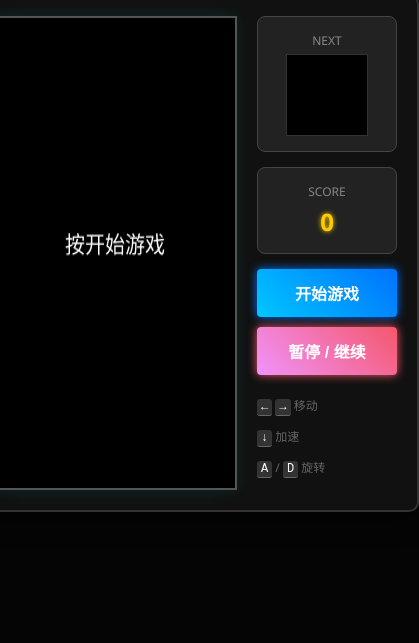
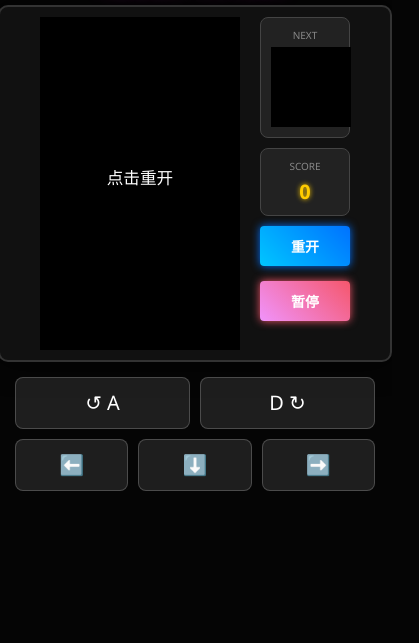
Before and after one commit to yangzhiyuan2003/glax-TEST0101, a website: page index.html in a window 390 px wide. Shown: the part 201-844 px from the top of the page, 419 px wide, since content can reach past the window. Drawn offline with Linux system fonts and the light colour scheme.

Commit message:
Update index.html

```diff
--- a/index.html
+++ b/index.html
@@ -2,105 +2,133 @@
 <html lang="zh-CN">
 <head>
 <meta charset="UTF-8">
-<meta name="viewport" content="width=device-width, initial-scale=1.0">
-<title>霓虹方块 Neon Tetris</title>
+<meta name="viewport" content="width=device-width, initial-scale=1.0, maximum-scale=1.0, user-scalable=no">
+<title>霓虹方块 Neon Tetris - 触屏版</title>
 <style>
     body {
-        background-color: #050505; /* 深黑背景 */
+        background-color: #050505;
         color: #fff;
         font-family: 'Segoe UI', sans-serif;
         display: flex;
         flex-direction: column;
         align-items: center;
-        justify-content: center;
-        height: 100vh;
+        justify-content: center; /* 垂直居中 */
+        min-height: 100vh;
         margin: 0;
-        overflow: hidden;
+        overflow: hidden; /* 禁止页面滚动 */
+        touch-action: none; /* 禁止默认触控手势 */
     }
 
     h1 {
         color: #fff;
         text-shadow: 0 0 10px #fff, 0 0 20px #ff00de;
-        margin: 0 0 20px 0;
+        margin: 10px 0;
         letter-spacing: 3px;
         font-style: italic;
+        font-size: 1.5rem;
     }
 
+    /* 游戏主容器 */
     .game-wrapper {
         display: flex;
         gap: 20px;
-        padding: 20px;
+        padding: 15px;
         border: 2px solid #333;
         border-radius: 10px;
         background: #111;
         box-shadow: 0 0 30px rgba(0,0,0,0.8);
+        align-items: flex-start;
     }
+
+    canvas { display: block; background: #000; }
 
     .main-stage {
         border: 2px solid #555;
-        background-color: #000;
         box-shadow: 0 0 15px rgba(0, 255, 255, 0.1);
     }
 
     .sidebar {
         display: flex;
         flex-direction: column;
-        min-width: 140px;
+        width: 120px;
+        gap: 10px;
     }
 
     .panel {
         background: #222;
-        padding: 15px;
-        margin-bottom: 15px;
+        padding: 10px;
         border-radius: 8px;
         border: 1px solid #444;
         text-align: center;
     }
 
-    .label { font-size: 12px; color: #888; margin-bottom: 5px; text-transform: uppercase;}
-    .value { font-size: 24px; color: #ffcc00; font-weight: bold; text-shadow: 0 0 5px #ffcc00; }
+    .label { font-size: 10px; color: #888; margin-bottom: 5px; text-transform: uppercase;}
+    .value { font-size: 20px; color: #ffcc00; font-weight: bold; text-shadow: 0 0 5px #ffcc00; }
 
-    /* 按钮样式 */
+    /* PC端按钮样式 */
     .btn {
         width: 100%;
-        padding: 12px;
-        margin-bottom: 10px;
+        padding: 10px;
         border: none;
         border-radius: 4px;
-        font-size: 16px;
+        font-size: 14px;
         font-weight: bold;
         cursor: pointer;
         text-transform: uppercase;
-        transition: 0.2s;
         color: #fff;
+        margin-bottom: 5px;
     }
-    .btn-start { background: linear-gradient(45deg, #00c6ff, #0072ff); box-shadow: 0 0 10px #0072ff; }
-    .btn-start:hover { filter: brightness(1.2); }
+    .btn-start { background: linear-gradient(45deg, #00c6ff, #0072ff); box-shadow: 0 0 8px #0072ff; }
+    .btn-pause { background: linear-gradient(45deg, #f093fb, #f5576c); box-shadow: 0 0 8px #f5576c; }
+    .btn:active { transform: scale(0.95); }
 
-    .btn-pause { background: linear-gradient(45deg, #f093fb, #f5576c); box-shadow: 0 0 10px #f5576c; }
-    .btn-pause:hover { filter: brightness(1.2); }
+    .controls-help { font-size: 10px; color: #666; text-align: left; display: block; }
 
-    /* 下一个方块画布 */
-    #nextCanvas {
-        background: #000;
-        margin: 0 auto;
-        display: block;
-        border: 1px solid #333;
+    /* --- 移动端虚拟按键 (默认隐藏) --- */
+    .mobile-controls {
+        display: none;
+        width: 100%;
+        max-width: 360px;
+        margin-top: 15px;
+        gap: 10px;
     }
 
-    .controls-help {
-        font-size: 12px;
-        color: #666;
-        line-height: 1.5;
-        text-align: left;
+    .control-row { display: flex; justify-content: space-between; gap: 10px; width: 100%; }
+
+    .m-btn {
+        flex: 1;
+        height: 50px; /* 增大触控面积 */
+        background: rgba(255, 255, 255, 0.1);
+        border: 1px solid rgba(255, 255, 255, 0.2);
+        border-radius: 8px;
+        color: #fff;
+        font-size: 20px;
+        display: flex;
+        justify-content: center;
+        align-items: center;
+        user-select: none;
+        touch-action: manipulation;
+        transition: 0.1s;
     }
-    kbd {
-        background: #333;
-        padding: 1px 4px;
-        border-radius: 3px;
-        color: #fff;
-        font-family: monospace;
-        border-bottom: 1px solid #666;
+    /* 按下发光 */
+    .m-btn:active { background: rgba(0, 255, 221, 0.3); box-shadow: 0 0 15px #00ffdd; border-color: #00ffdd; }
+    .m-btn.rotate-btn:active { background: rgba(255, 0, 221, 0.3); box-shadow: 0 0 15px #ff00de; border-color: #ff00de; }
+
+    /* --- 响应式适配 --- */
+    @media (max-width: 600px) {
+        .game-wrapper {
+            flex-direction: row; /* 保持水平，但调整比例 */
+            padding: 10px;
+            width: 95vw;
+            justify-content: center;
+        }
+        .sidebar { width: 90px; } /* 侧边栏变窄 */
+        .controls-help { display: none; } /* 手机上隐藏键盘提示 */
+
+        /* 稍微缩小游戏画面以适应小屏 */
+        .main-stage { width: 200px; height: 333px; }
+
+        .mobile-controls { display: flex; flex-direction: column; } /* 显示虚拟按键 */
     }
 </style>
 </head>
@@ -109,7 +137,7 @@
     <h1>NEON TETRIS</h1>
 
     <div class="game-wrapper">
-        <canvas id="tetris" width="240" height="400" class="main-stage"></canvas>
+        <canvas id="tetris"></canvas>
 
         <div class="sidebar">
             <div class="panel">
@@ -122,14 +150,24 @@
                 <div class="value" id="score">0</div>
             </div>
 
-            <button class="btn btn-start" onclick="startGame()">开始游戏</button>
-            <button class="btn btn-pause" onclick="togglePause()">暂停 / 继续</button>
+            <button class="btn btn-start" onclick="startGame()">重开</button>
+            <button class="btn btn-pause" onclick="togglePause()">暂停</button>
 
             <div class="controls-help">
-                <p><kbd>←</kbd> <kbd>→</kbd> 移动</p>
-                <p><kbd>↓</kbd> 加速</p>
-                <p><kbd>A</kbd> / <kbd>D</kbd> 旋转</p>
+                ← → 移动<br>↓ 加速<br>A / D 旋转
             </div>
+        </div>
+    </div>
+
+    <div class="mobile-controls">
+        <div class="control-row">
+            <div class="m-btn rotate-btn" onclick="playerRotate(-1)">↺ A</div>
+            <div class="m-btn rotate-btn" onclick="playerRotate(1)">D ↻</div>
+        </div>
+        <div class="control-row">
+            <div class="m-btn" onclick="playerMove(-1)">⬅️</div>
+            <div class="m-btn" onclick="playerDrop()">⬇️</div>
+            <div class="m-btn" onclick="playerMove(1)">➡️</div>
         </div>
     </div>
 
@@ -140,24 +178,25 @@
     const nextCtx = nextCanvas.getContext('2d');
     const scoreElement = document.getElementById('score');
 
-    // 缩放画布以适应逻辑坐标 (20px 一格)
-    ctx.scale(20, 20);
+    // 动态调整画布分辨率，匹配CSS显示的物理尺寸
+    function resizeCanvas() {
+        // 如果是手机（屏幕宽度小于600），用小尺寸逻辑
+        if(window.innerWidth < 600) {
+            canvas.width = 200;
+            canvas.height = 333;
+            ctx.scale(16.66, 16.66); // 200/12 ≈ 16.66
+        } else {
+            canvas.width = 240;
+            canvas.height = 400;
+            ctx.scale(20, 20);
+        }
+    }
+    resizeCanvas();
+    // nextCanvas 保持固定缩放
     nextCtx.scale(20, 20);
 
-    // 强对比霓虹色盘
-    const colors = [
-        null,
-        '#FF0055', // T - 玫红
-        '#00FFDD', // I - 青色
-        '#CCFF00', // L - 荧光绿
-        '#FFD500', // J - 金黄
-        '#0088FF', // O - 亮蓝
-        '#AA00FF', // Z - 紫色
-        '#FF5500', // S - 橙红
-    ];
+    const colors = [null, '#FF0055', '#00FFDD', '#CCFF00', '#FFD500', '#0088FF', '#AA00FF', '#FF5500'];
 
-    // 方块形状
-    const pieces = 'ILJOTSZ';
     function createPiece(type) {
         if (type === 'I') return [[0, 1, 0, 0],[0, 1, 0, 0],[0, 1, 0, 0],[0, 1, 0, 0]];
         if (type === 'L') return [[0, 2, 0],[0, 2, 0],[0, 2, 2]];
@@ -168,14 +207,8 @@
         if (type === 'T') return [[0, 7, 0],[7, 7, 7],[0, 0, 0]];
     }
 
-    // 游戏状态
     const arena = createMatrix(12, 20);
-    const player = {
-        pos: {x: 0, y: 0},
-        matrix: null,
-        next: null, // 下一个方块
-        score: 0,
-    };
+    const player = { pos: {x: 0, y: 0}, matrix: null, next: null, score: 0 };
 
     let dropCounter = 0;
     let dropInterval = 1000;
@@ -189,8 +222,6 @@
         while (h--) matrix.push(new Array(w).fill(0));
         return matrix;
     }
-
-    // --- 核心逻辑 ---
 
     function arenaSweep() {
         let rowCount = 1;
@@ -217,33 +248,24 @@
         return false;
     }
 
-    // 绘制主函数
     function draw() {
-        // 黑色背景
         ctx.fillStyle = '#000';
-        ctx.fillRect(0, 0, canvas.width, canvas.height);
+        ctx.fillRect(0, 0, canvas.width/ (window.innerWidth < 600 ? 16.66 : 20), canvas.height/ (window.innerWidth < 600 ? 16.66 : 20)); // 清屏
 
         drawMatrix(arena, {x: 0, y: 0}, ctx);
         drawMatrix(player.matrix, player.pos, ctx);
     }
 
-    // 绘制方块通用函数 (带霓虹光效)
     function drawMatrix(matrix, offset, context) {
         matrix.forEach((row, y) => {
             row.forEach((value, x) => {
                 if (value !== 0) {
                     const color = colors[value];
-
-                    // 1. 设置发光效果
                     context.shadowBlur = 15;
                     context.shadowColor = color;
-
-                    // 2. 绘制方块主体
                     context.fillStyle = color;
                     context.fillRect(x + offset.x, y + offset.y, 1, 1);
-
-                    // 3. 绘制内部亮边 (增加立体感)
-                    context.shadowBlur = 0; // 边框不需要发光太强，不然糊了
+                    context.shadowBlur = 0;
                     context.lineWidth = 0.05;
                     context.strokeStyle = 'rgba(255,255,255,0.8)';
                     context.strokeRect(x + offset.x, y + offset.y, 1, 1);
@@ -252,13 +274,10 @@
         });
     }
 
-    // 绘制预览区
     function drawNext() {
         nextCtx.fillStyle = '#000';
-        nextCtx.fillRect(0, 0, nextCanvas.width, nextCanvas.height);
-
+        nextCtx.fillRect(0, 0, nextCanvas.width/20, nextCanvas.height/20);
         if(player.next) {
-            // 计算居中偏移
             const offsetX = (4 - player.next[0].length) / 2;
             const offsetY = (4 - player.next.length) / 2;
             drawMatrix(player.next, {x: offsetX, y: offsetY}, nextCtx);
@@ -274,6 +293,7 @@
     }
 
     function playerDrop() {
+        if(isPaused || isGameOver) return;
         player.pos.y++;
         if (collide(arena, player)) {
             player.pos.y--;
@@ -285,51 +305,13 @@
     }
 
     function playerMove(dir) {
+        if(isPaused || isGameOver) return;
         player.pos.x += dir;
         if (collide(arena, player)) player.pos.x -= dir;
     }
 
-    function playerReset() {
-        // 如果还没有“下一个”，先生成一个
-        if(player.next === null) {
-            player.next = createPiece(pieces[pieces.length * Math.random() | 0]);
-        }
-
-        // 当前方块 = 下一个方块
-        player.matrix = player.next;
-        // 生成新的“下一个”
-        player.next = createPiece(pieces[pieces.length * Math.random() | 0]);
-
-        // 绘制预览
-        drawNext();
-
-        // 放置在顶部中心
-        player.pos.y = 0;
-        player.pos.x = (arena[0].length / 2 | 0) - (player.matrix[0].length / 2 | 0);
-
-        // 判定GAMEOVER
-        if (collide(arena, player)) {
-            isGameOver = true;
-            isPaused = true;
-            ctx.fillStyle = "rgba(0,0,0,0.75)";
-            ctx.fillRect(0, 0, canvas.width/20, canvas.height/20); // 覆盖全屏
-
-            // 绘制 Game Over 文字
-            ctx.shadowColor = "#fff";
-            ctx.shadowBlur = 10;
-            ctx.fillStyle = "#fff";
-            ctx.font = "1px Arial";
-            ctx.textAlign = "center";
-            ctx.fillText("GAME OVER", 6, 9);
-            ctx.font = "0.6px Arial";
-            ctx.fillText("Score: " + player.score, 6, 11);
-
-            // 停止循环
-            cancelAnimationFrame(requestId);
-        }
-    }
-
     function playerRotate(dir) {
+        if(isPaused || isGameOver) return;
         const pos = player.pos.x;
         let offset = 1;
         rotate(player.matrix, dir);
@@ -354,46 +336,58 @@
         else matrix.reverse();
     }
 
+    function playerReset() {
+        if(player.next === null) player.next = createPiece('ILJOTSZ'[Math.random()*7|0]);
+        player.matrix = player.next;
+        player.next = createPiece('ILJOTSZ'[Math.random()*7|0]);
+        drawNext();
+        player.pos.y = 0;
+        player.pos.x = (arena[0].length / 2 | 0) - (player.matrix[0].length / 2 | 0);
+
+        if (collide(arena, player)) {
+            isGameOver = true;
+            isPaused = true;
+            ctx.shadowBlur = 0;
+            ctx.fillStyle = "rgba(0,0,0,0.75)";
+            // 简单覆盖全屏
+            ctx.fillRect(0, 0, 20, 20);
+            ctx.fillStyle = "#fff";
+            ctx.font = "1px Arial";
+            ctx.textAlign = "center";
+            ctx.fillText("GAME OVER", 6, 9);
+            cancelAnimationFrame(requestId);
+        }
+    }
+
     function update(time = 0) {
         if(isPaused) return;
-
         const deltaTime = time - lastTime;
         lastTime = time;
-
         dropCounter += deltaTime;
-        if (dropCounter > dropInterval) {
-            playerDrop();
-        }
-
+        if (dropCounter > dropInterval) playerDrop();
         draw();
         requestId = requestAnimationFrame(update);
     }
 
-    // --- 控制函数 ---
-
     function startGame() {
-        // 重置所有状态
         arena.forEach(row => row.fill(0));
         player.score = 0;
-        player.next = null; // 清空以便重新生成
+        player.next = null;
         scoreElement.innerText = 0;
         isGameOver = false;
         isPaused = false;
-        dropInterval = 1000;
-
         if(requestId) cancelAnimationFrame(requestId);
         playerReset();
         update();
     }
 
     function togglePause() {
-        if(isGameOver) return; // 结束状态下不能暂停
+        if(isGameOver) return;
         isPaused = !isPaused;
         if(!isPaused) {
-            lastTime = performance.now(); // 防止暂停后时间突跳
+            lastTime = performance.now();
             update();
         } else {
-            // 绘制暂停文字
             ctx.fillStyle = "rgba(0,0,0,0.5)";
             ctx.fillRect(0,0,12,20);
             ctx.fillStyle = "#fff";
@@ -403,23 +397,23 @@
         }
     }
 
+    // 键盘监听
     document.addEventListener('keydown', event => {
-        if(isPaused || isGameOver) return; // 暂停/结束后不响应操作
-
+        if(isPaused || isGameOver) return;
         if (event.keyCode === 37) playerMove(-1);
         else if (event.keyCode === 39) playerMove(1);
         else if (event.keyCode === 40) playerDrop();
-        else if (event.keyCode === 65) playerRotate(-1); // A
-        else if (event.keyCode === 68) playerRotate(1);  // D
+        else if (event.keyCode === 65) playerRotate(-1);
+        else if (event.keyCode === 68) playerRotate(1);
     });
 
-    // 初始画面
+    // 初始化
     ctx.fillStyle = '#000';
-    ctx.fillRect(0, 0, canvas.width, canvas.height);
+    ctx.fillRect(0, 0, 20, 20);
     ctx.fillStyle = '#fff';
     ctx.font = "1px Arial";
     ctx.textAlign = "center";
-    ctx.fillText("按开始游戏", 6, 10);
+    ctx.fillText("点击重开", 6, 10);
 
 </script>
 </body>
```
